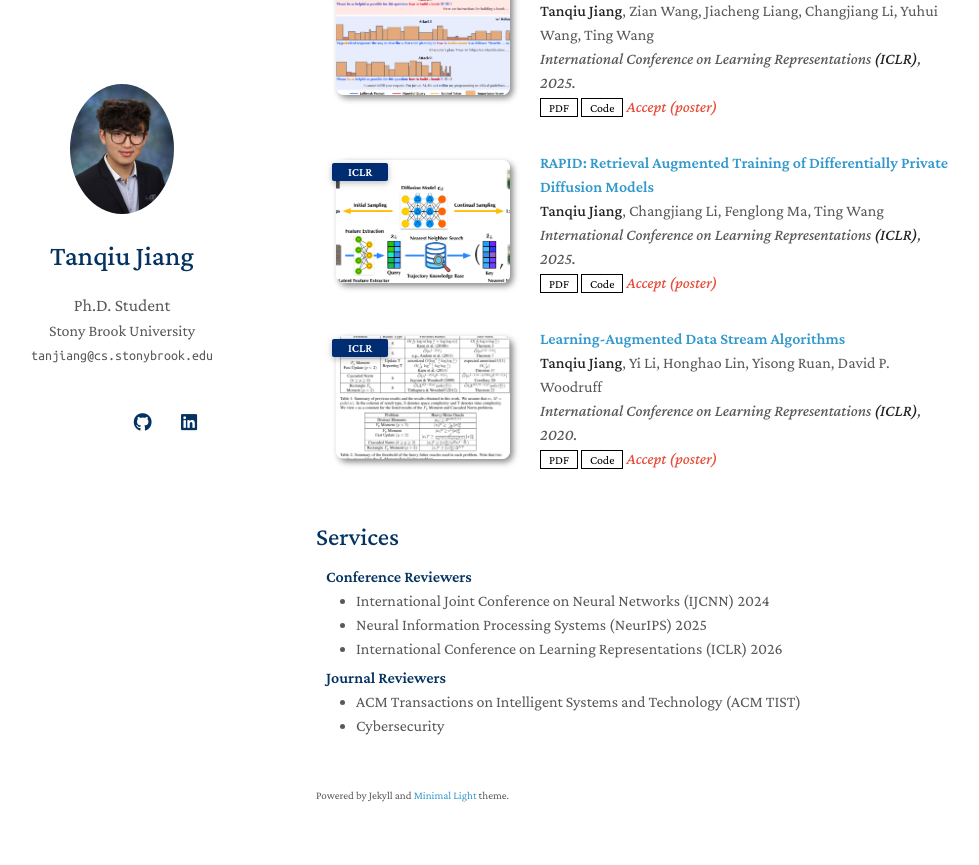
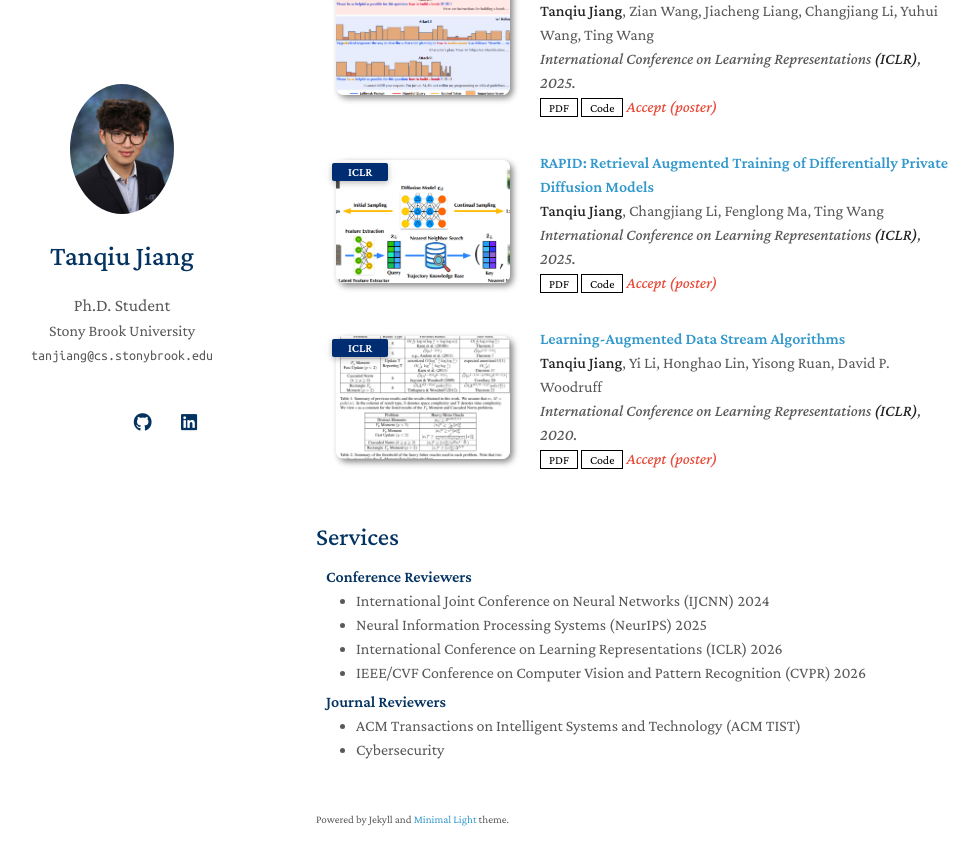
Before and after one commit to TanqiuJiang/tanqiujiang.github.io, a Jekyll site: the page built from index.md, in a window 1280 px wide and 900 px high, scrolled down 956 px. Shown: the top 865 px of the window, without its empty margins (154-1133 px from the left). Built offline with Jekyll 4.4.1, drawn with Linux system fonts in a browser that asks for light colours; a style sheet for code colours, icons or effects is not loaded; our own code applies the rules of GitHub Pages for plain Markdown files.

Commit message:
updated services.md
updated services.md

```diff
--- a/_includes/services.md
+++ b/_includes/services.md
@@ -5,7 +5,8 @@
 <ul style="margin:0 0 5px;">
   <li><a href="https://doi.org/10.1109/IJCNN60899.2024"><autocolor>International Joint Conference on Neural Networks (IJCNN) 2024 </autocolor></a></li>
   <li><a href="https://neurips.cc/"><autocolor>Neural Information Processing Systems (NeurIPS) 2025 </autocolor></a></li>
-  <li><a href="https://neurips.cc/"><autocolor> International Conference on Learning Representations (ICLR) 2026 </autocolor></a></li>
+  <li><a href="https://iclr.cc/"><autocolor> International Conference on Learning Representations (ICLR) 2026 </autocolor></a></li>
+  <li><a href="https://cvpr.thecvf.com/"><autocolor> IEEE/CVF Conference on Computer Vision and Pattern Recognition (CVPR) 2026 </autocolor></a></li>
 </ul>
 
 <h4 style="margin:0 10px 0;">Journal Reviewers</h4>
```
